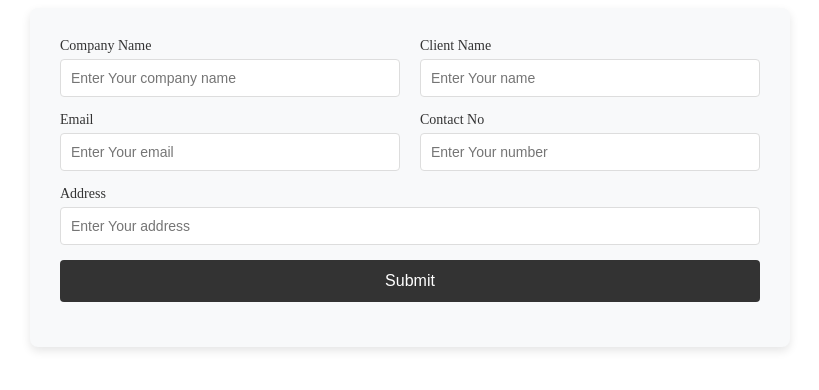
After one commit to SaanvikaSolutions/Employee_Management_System, a PHP site: page /Details.html in a window 1280 px wide. The commit adds this page. Shown: the top 390 px of the page, without its empty margins (230-1049 px from the left). Run offline with PHP 8.4, Linux system fonts and the light colour scheme.

Commit message:
Cost estimation details form

```diff
--- /dev/null
+++ b/CSS/Details.css
@@ -0,0 +1,66 @@
+
+
+.EMS-form-container {
+    width: 80%;
+    max-width: 700px;
+    margin: 0 auto;
+    padding: 30px;
+    background-color: #f8f9fa;
+    border-radius: 8px;
+    box-shadow: 0 4px 10px rgba(0, 0, 0, 0.1);
+}
+
+
+.EMS-form-row {
+    display: flex;
+    gap: 20px;
+    margin-bottom: 15px;
+}
+
+.EMS-form-group {
+    flex: 1;
+    display: flex;
+    flex-direction: column;
+}
+
+.EMS-full-width {
+    flex: 100%;
+}
+
+
+.EMS-form-label {
+    font-size: 14px;
+    color: #333;
+    margin-bottom: 5px;
+}
+
+.EMS-form-input {
+    padding: 10px;
+    font-size: 14px;
+    border: 1px solid #ddd;
+    border-radius: 4px;
+    outline: none;
+    background-color: #fff;
+    transition: border-color 0.3s;
+}
+
+.EMS-form-input:focus {
+    border-color: #888;
+}
+
+
+.EMS-submit-btn {
+    padding: 12px 20px;
+    font-size: 16px;
+    background-color: #333;
+    color: #fff;
+    border: none;
+    border-radius: 4px;
+    cursor: pointer;
+    transition: background-color 0.3s;
+    width: 100%;
+}
+
+.EMS-submit-btn:hover {
+    background-color: #555;
+}
--- /dev/null
+++ b/Details.html
@@ -0,0 +1,45 @@
+<!DOCTYPE html>
+<html lang="en">
+<head>
+    <meta charset="UTF-8">
+    <meta name="viewport" content="width=device-width, initial-scale=1.0">
+    <title>Form Example</title>
+    <link rel="stylesheet" href="CSS/Details.css">
+
+</head>
+<body>
+    <div class="EMS-form-container">
+        <form>
+            <div class="EMS-form-row">
+                <div class="EMS-form-group">
+                    <label for="company-name" class="EMS-form-label">Company Name</label>
+                    <input type="text" id="company-name" class="EMS-form-input" placeholder="Enter Your company name">
+                </div>
+                <div class="EMS-form-group">
+                    <label for="client-name" class="EMS-form-label">Client Name</label>
+                    <input type="text" id="client-name" class="EMS-form-input" placeholder="Enter Your name">
+                </div>
+            </div>
+            <div class="EMS-form-row">
+                <div class="EMS-form-group">
+                    <label for="email" class="EMS-form-label">Email</label>
+                    <input type="email" id="email" class="EMS-form-input" placeholder="Enter Your email">
+                </div>
+                <div class="EMS-form-group">
+                    <label for="contact-number" class="EMS-form-label">Contact No</label>
+                    <input type="text" id="contact-number" class="EMS-form-input" placeholder="Enter Your number">
+                </div>
+            </div>
+            <div class="EMS-form-row">
+                <div class="EMS-form-group EMS-full-width">
+                    <label for="address" class="EMS-form-label">Address</label>
+                    <input type="text" id="address" class="EMS-form-input" placeholder="Enter Your address">
+                </div>
+            </div>
+            <div class="EMS-form-row">
+                <button type="submit" class="EMS-submit-btn">Submit</button>
+            </div>
+        </form>
+    </div>
+</body>
+</html>
```
Also changed, not shown: CSS/CostEstimation.css (+26 -1 lines), CostEstimation.php (renamed from CostEstimation.html, +8 -3 lines).
